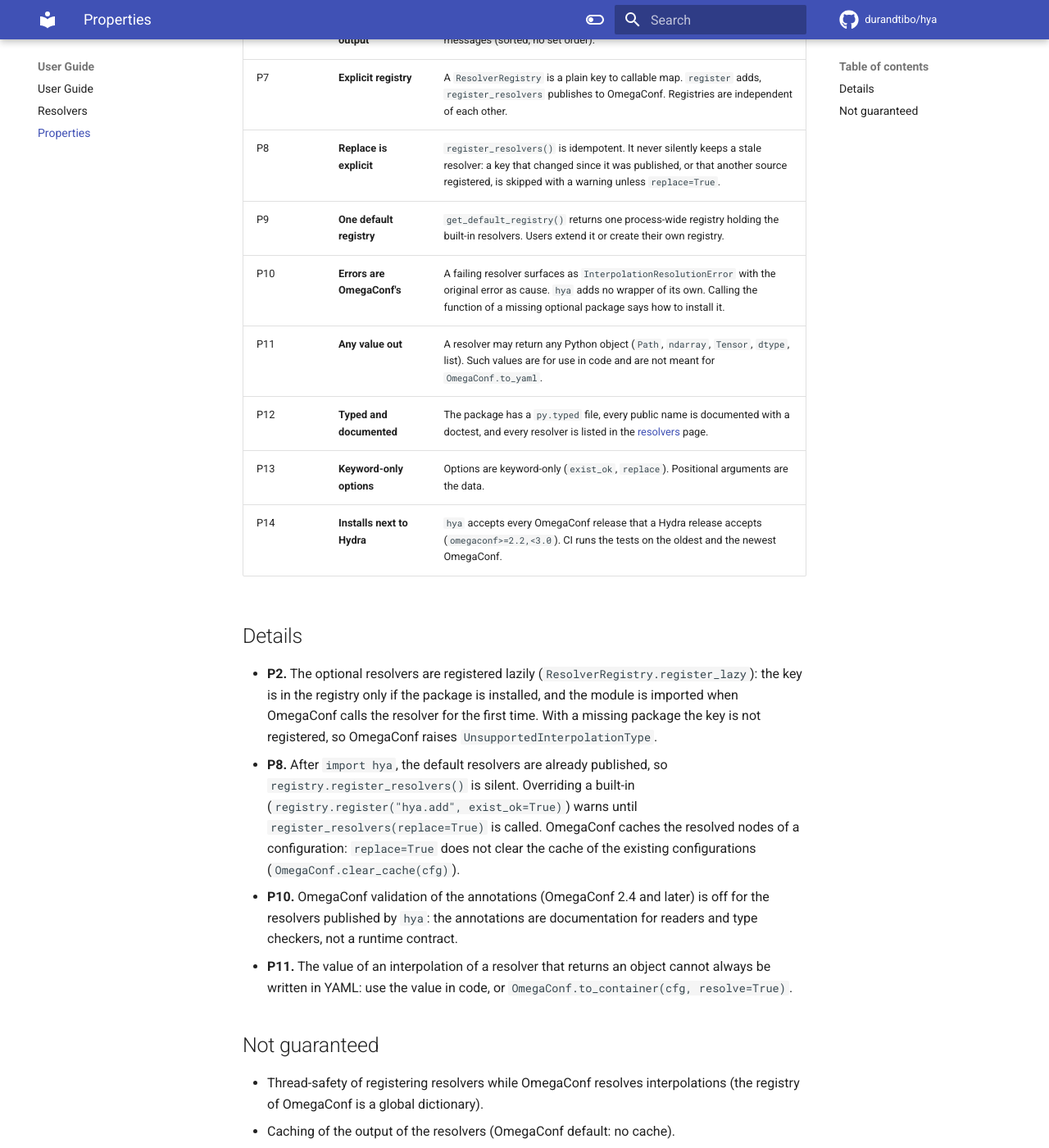
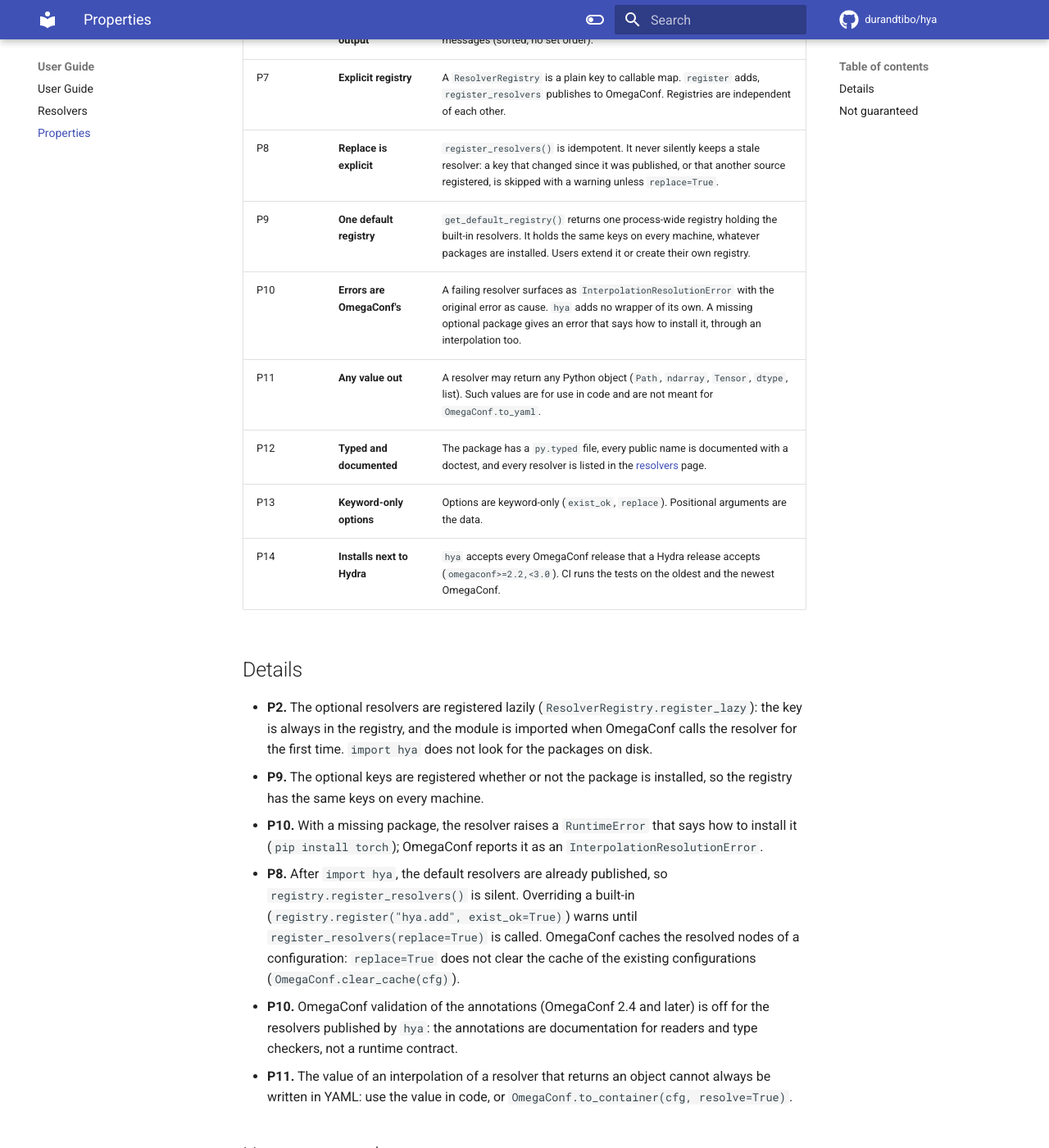
Before and after one commit to durandtibo/hya, an MkDocs documentation site: the page built from docs/docs/properties.md, in a window 1280 px wide and 1400 px high, scrolled down 705 px. Shown: the whole window at 82% size. Built offline with MkDocs 1.6.1 and Material for MkDocs 9.7.7, drawn with Linux system fonts in a browser that asks for light colours; comment, search, counter and statistics services are not loaded; the version menu is left out.

Commit message:
Register the optional resolvers on every machine
Co-Authored-By: Claude Sonnet 5.5 <noreply@anthropic.com>

```diff
--- a/docs/docs/properties.md
+++ b/docs/docs/properties.md
@@ -3,29 +3,32 @@
 These are the rules `hya` guarantees. Each one is enforced by the code or by a test of the
 repository.
 
-| #   | Property                   | Statement                                                                                                                                                                                                      |
-| --- | -------------------------- | -------------------------------------------------------------------------------------------------------------------------------------------------------------------------------------------------------------- |
-| P1  | **Import is enough**       | `import hya` registers every available default resolver with OmegaConf. No other call is needed.                                                                                                               |
-| P2  | **Cheap import**           | `import hya` imports neither `numpy`, `torch` nor `braceexpand`, and emits no warning. The module of an optional resolver is imported on the first call of that resolver.                                      |
-| P3  | **Namespaced**             | Every built-in key starts with `hya.`. Optional ones are grouped (`hya.np.*`, `hya.torch.*`). Nothing is registered outside this namespace.                                                                    |
-| P4  | **Thin resolvers**         | A resolver is a standard library callable or a function of a few lines with one documented behaviour. No hidden state, no I/O beyond what its name says (`hya.path` touches the file system).                  |
-| P5  | **Pure**                   | A resolver never modifies its arguments. Interpolating a config node into a resolver cannot change the config.                                                                                                 |
-| P6  | **Deterministic output**   | The same arguments give the same output, including inside error messages (sorted, no set order).                                                                                                               |
-| P7  | **Explicit registry**      | A `ResolverRegistry` is a plain key to callable map. `register` adds, `register_resolvers` publishes to OmegaConf. Registries are independent of each other.                                                   |
-| P8  | **Replace is explicit**    | `register_resolvers()` is idempotent. It never silently keeps a stale resolver: a key that changed since it was published, or that another source registered, is skipped with a warning unless `replace=True`. |
-| P9  | **One default registry**   | `get_default_registry()` returns one process-wide registry holding the built-in resolvers. Users extend it or create their own registry.                                                                       |
-| P10 | **Errors are OmegaConf's** | A failing resolver surfaces as `InterpolationResolutionError` with the original error as cause. `hya` adds no wrapper of its own. Calling the function of a missing optional package says how to install it.   |
-| P11 | **Any value out**          | A resolver may return any Python object (`Path`, `ndarray`, `Tensor`, `dtype`, list). Such values are for use in code and are not meant for `OmegaConf.to_yaml`.                                               |
-| P12 | **Typed and documented**   | The package has a `py.typed` file, every public name is documented with a doctest, and every resolver is listed in the [resolvers](resolvers.md) page.                                                         |
-| P13 | **Keyword-only options**   | Options are keyword-only (`exist_ok`, `replace`). Positional arguments are the data.                                                                                                                           |
-| P14 | **Installs next to Hydra** | `hya` accepts every OmegaConf release that a Hydra release accepts (`omegaconf>=2.2,<3.0`). CI runs the tests on the oldest and the newest OmegaConf.                                                          |
+| #   | Property                   | Statement                                                                                                                                                                                                                              |
+| --- | -------------------------- | -------------------------------------------------------------------------------------------------------------------------------------------------------------------------------------------------------------------------------------- |
+| P1  | **Import is enough**       | `import hya` registers every available default resolver with OmegaConf. No other call is needed.                                                                                                                                       |
+| P2  | **Cheap import**           | `import hya` imports neither `numpy`, `torch` nor `braceexpand`, and emits no warning. The module of an optional resolver is imported on the first call of that resolver.                                                              |
+| P3  | **Namespaced**             | Every built-in key starts with `hya.`. Optional ones are grouped (`hya.np.*`, `hya.torch.*`). Nothing is registered outside this namespace.                                                                                            |
+| P4  | **Thin resolvers**         | A resolver is a standard library callable or a function of a few lines with one documented behaviour. No hidden state, no I/O beyond what its name says (`hya.path` touches the file system).                                          |
+| P5  | **Pure**                   | A resolver never modifies its arguments. Interpolating a config node into a resolver cannot change the config.                                                                                                                         |
+| P6  | **Deterministic output**   | The same arguments give the same output, including inside error messages (sorted, no set order).                                                                                                                                       |
+| P7  | **Explicit registry**      | A `ResolverRegistry` is a plain key to callable map. `register` adds, `register_resolvers` publishes to OmegaConf. Registries are independent of each other.                                                                           |
+| P8  | **Replace is explicit**    | `register_resolvers()` is idempotent. It never silently keeps a stale resolver: a key that changed since it was published, or that another source registered, is skipped with a warning unless `replace=True`.                         |
+| P9  | **One default registry**   | `get_default_registry()` returns one process-wide registry holding the built-in resolvers. It holds the same keys on every machine, whatever packages are installed. Users extend it or create their own registry.                     |
+| P10 | **Errors are OmegaConf's** | A failing resolver surfaces as `InterpolationResolutionError` with the original error as cause. `hya` adds no wrapper of its own. A missing optional package gives an error that says how to install it, through an interpolation too. |
+| P11 | **Any value out**          | A resolver may return any Python object (`Path`, `ndarray`, `Tensor`, `dtype`, list). Such values are for use in code and are not meant for `OmegaConf.to_yaml`.                                                                       |
+| P12 | **Typed and documented**   | The package has a `py.typed` file, every public name is documented with a doctest, and every resolver is listed in the [resolvers](resolvers.md) page.                                                                                 |
+| P13 | **Keyword-only options**   | Options are keyword-only (`exist_ok`, `replace`). Positional arguments are the data.                                                                                                                                                   |
+| P14 | **Installs next to Hydra** | `hya` accepts every OmegaConf release that a Hydra release accepts (`omegaconf>=2.2,<3.0`). CI runs the tests on the oldest and the newest OmegaConf.                                                                                  |
 
 ## Details
 
 - **P2.** The optional resolvers are registered lazily (`ResolverRegistry.register_lazy`): the key
-  is in the registry only if the package is installed, and the module is imported when OmegaConf
-  calls the resolver for the first time. With a missing package the key is not registered, so
-  OmegaConf raises `UnsupportedInterpolationType`.
+  is always in the registry, and the module is imported when OmegaConf calls the resolver for the
+  first time. `import hya` does not look for the packages on disk.
+- **P9.** The optional keys are registered whether or not the package is installed, so the registry
+  has the same keys on every machine.
+- **P10.** With a missing package, the resolver raises a `RuntimeError` that says how to install it
+  (`pip install torch`); OmegaConf reports it as an `InterpolationResolutionError`.
 - **P8.** After `import hya`, the default resolvers are already published, so
   `registry.register_resolvers()` is silent. Overriding a built-in
   (`registry.register("hya.add", exist_ok=True)`) warns until `register_resolvers(replace=True)` is
```
Also changed, not shown: docs/docs/get_started.md (+2 -1 lines), docs/docs/migration/v0.4_to_v0.5.md (+14 -12 lines), docs/docs/user_guide.md (+12 -13 lines), 5 other files.
